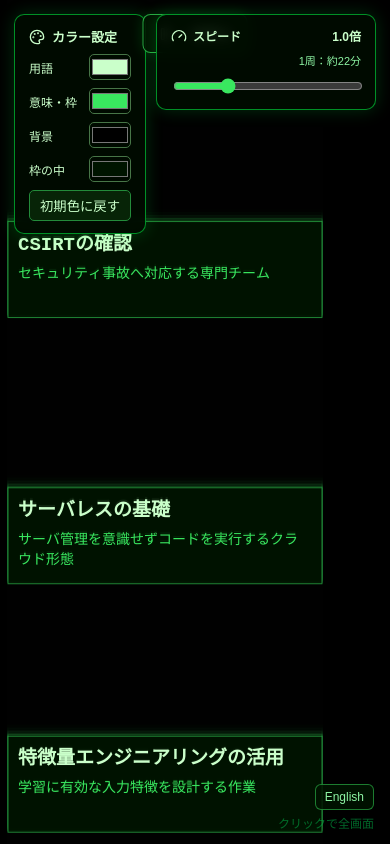
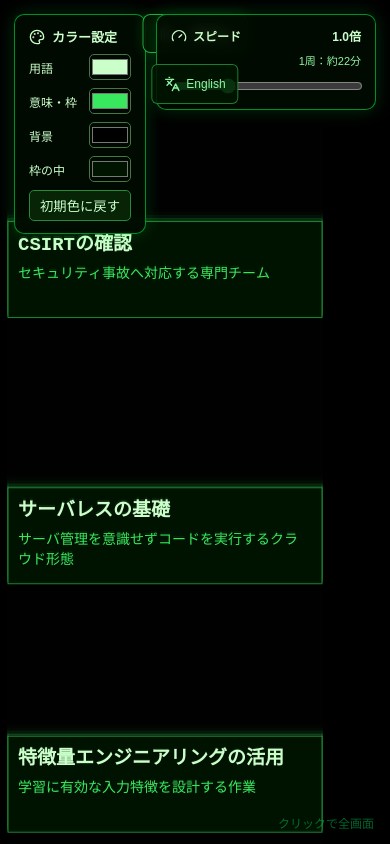
Before and after one commit to oouchi1234567890/matrix-learning, a plain HTML site: page index.html in a window 390 px wide. Drawn offline with Linux system fonts and the light colour scheme.

Commit message:
Add prominent language switcher

```diff
--- a/index.html
+++ b/index.html
@@ -141,10 +141,14 @@
       }
       .language-link {
         position: fixed;
-        right: 16px;
-        bottom: 34px;
+        top: 14px;
+        left: calc(50% + 72px);
         z-index: 10;
-        padding: 5px 9px;
+        display: inline-flex;
+        align-items: center;
+        gap: 6px;
+        min-height: 20px;
+        padding: 9px 12px;
         color: #8df5a3;
         background: rgba(0, 20, 0, 0.86);
         border: 1px solid rgba(57, 231, 95, 0.5);
@@ -155,6 +159,13 @@
       .language-link:hover {
         color: #e8ffe8;
         border-color: #39e75f;
+      }
+      @media (max-width: 900px) {
+        .language-link {
+          top: 64px;
+          left: 50%;
+          transform: translateX(-50%);
+        }
       }
     </style>
   </head>
@@ -175,7 +186,7 @@
       <input id="speedControl" type="range" min="0.25" max="3" step="0.25" value="1" />
     </div>
     <div class="hint">クリックで全画面</div>
-    <a class="language-link" id="languageLink" href="./index_en.html" lang="en">English</a>
+    <a class="language-link" id="languageLink" href="./index_en.html" lang="en"><svg class="lucide" viewBox="0 0 24 24" aria-hidden="true"><path d="m5 8 6 6"/><path d="m4 14 6-6 2-3"/><path d="M2 5h12"/><path d="M7 2h1"/><path d="m22 22-5-10-5 10"/><path d="M14 18h6"/></svg>English</a>
     <script src="./knowledge.js"></script>
     <script>
       const canvas = document.getElementById("c");
```
Also changed, not shown: index_en.html (+15 -4 lines), docs/images/matrix-learning-overview-en.png, docs/images/matrix-learning-overview.png.
